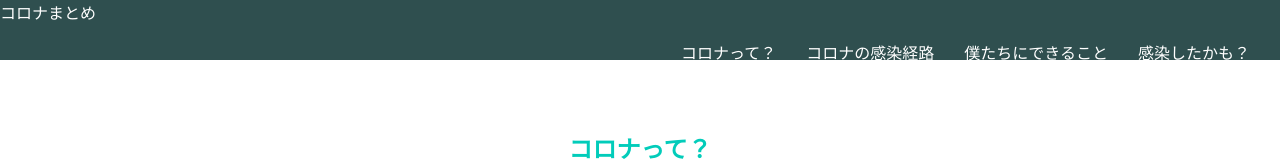
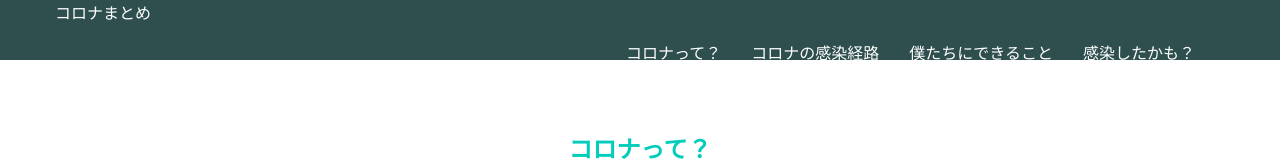
Before and after one commit to shirokuma-star/corona.github.io, a plain HTML site: page index.html in a window 1280 px wide. Shown: the top 163 px of the page. Drawn offline with Linux system fonts and the light colour scheme.

Commit message:
Update stylesheet.css

```diff
--- a/stylesheet.css
+++ b/stylesheet.css
@@ -22,6 +22,7 @@ header {
 }
 
 .header-container {
+  width: 1170px;margin: 0 auto;
   color: #fff
 }
 
```
